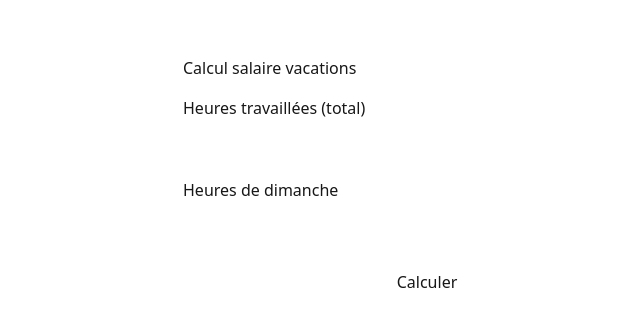
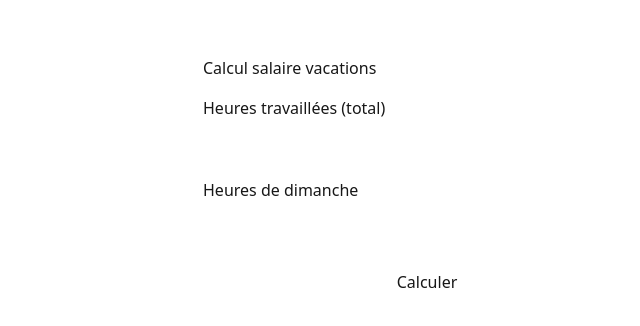
Before and after one commit to laetitia-piat/salaire-front, a Next.js app: page / in a window 1280 px wide. Shown: the top 326 px of the page, without its empty margins (213-853 px from the left). Built offline with nearby package versions, Linux system fonts and the light colour scheme.

Commit message:
update if

```diff
--- a/app/page.tsx
+++ b/app/page.tsx
@@ -29,12 +29,6 @@ export default function Home() {
       setError("Merci d’entrer des nombres valides (>= 0).");
       return;
     }
-    if (hd > h) {
-      setError(
-        "Les heures de dimanche ne peuvent pas dépasser les heures totales.",
-      );
-      return;
-    }
 
     setLoading(true);
     try {
@@ -62,7 +56,7 @@ export default function Home() {
   return (
     <main
       style={{
-        maxWidth: 520,
+        maxWidth: 480,
         margin: "40px auto",
         padding: 16,
         fontFamily: "system-ui",
```
